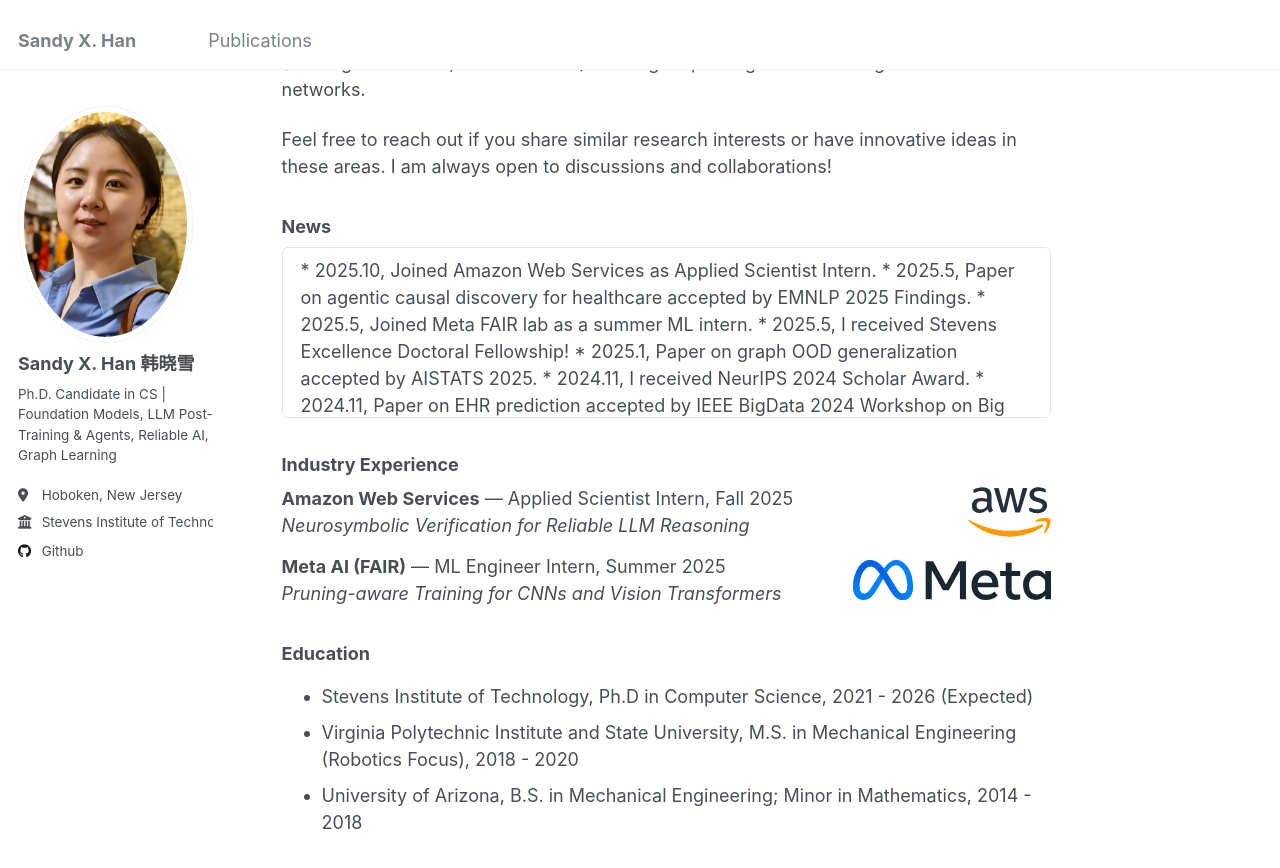
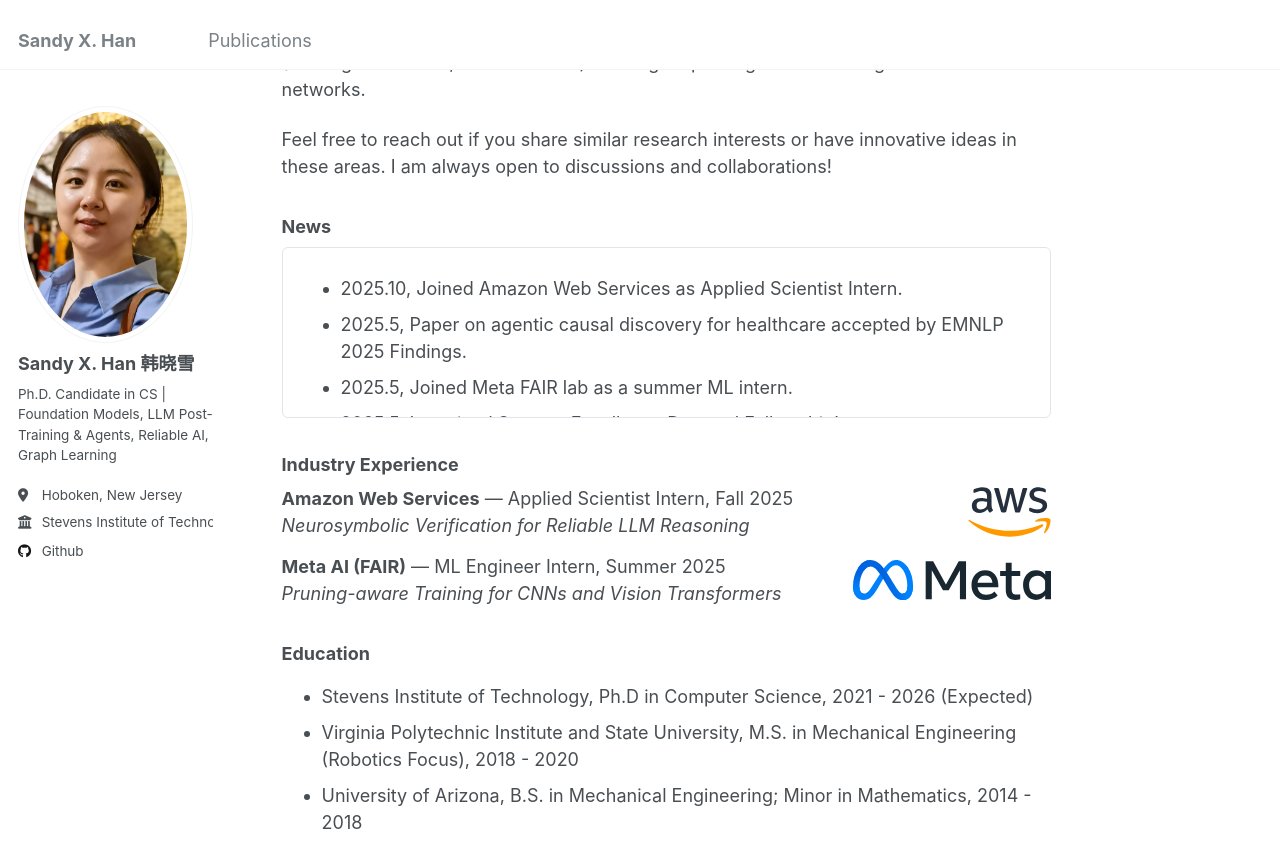
Before and after one commit to hanxiaoxue114/hanxiaoxue114.github.io, a Jekyll site: the page built from _pages/about.md, in a window 1280 px wide and 900 px high, scrolled down 443 px. Shown: the top 868 px of the window. Built offline with Jekyll 4.4.1, drawn with Linux system fonts in a browser that asks for light colours.

Commit message:
Fix markdown rendering inside scrollable News div
Co-Authored-By: Claude Opus 4.6 <noreply@anthropic.com>

```diff
--- a/_pages/about.md
+++ b/_pages/about.md
@@ -17,7 +17,7 @@ Feel free to reach out if you share similar research interests or have innovativ
 
 ### News
 
-<div style="max-height:9.5em; overflow-y:auto; border:1px solid #e1e4e8; border-radius:6px; padding:0.5em 1em;">
+<div style="max-height:9.5em; overflow-y:auto; border:1px solid #e1e4e8; border-radius:6px; padding:0.5em 1em;" markdown="1">
 
 * 2025.10, Joined Amazon Web Services as Applied Scientist Intern.
 * 2025.5, Paper on agentic causal discovery for healthcare accepted by EMNLP 2025 Findings.
```
